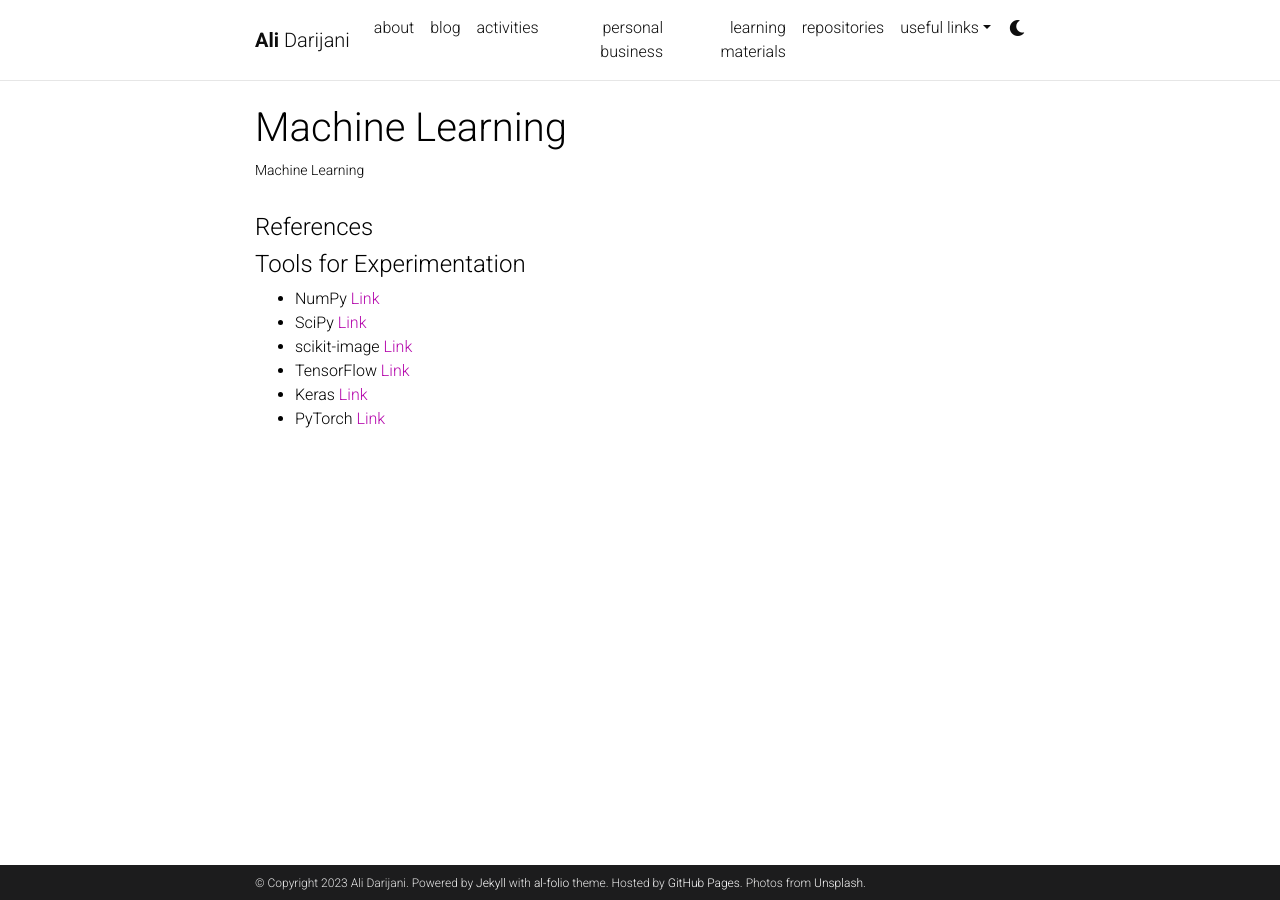
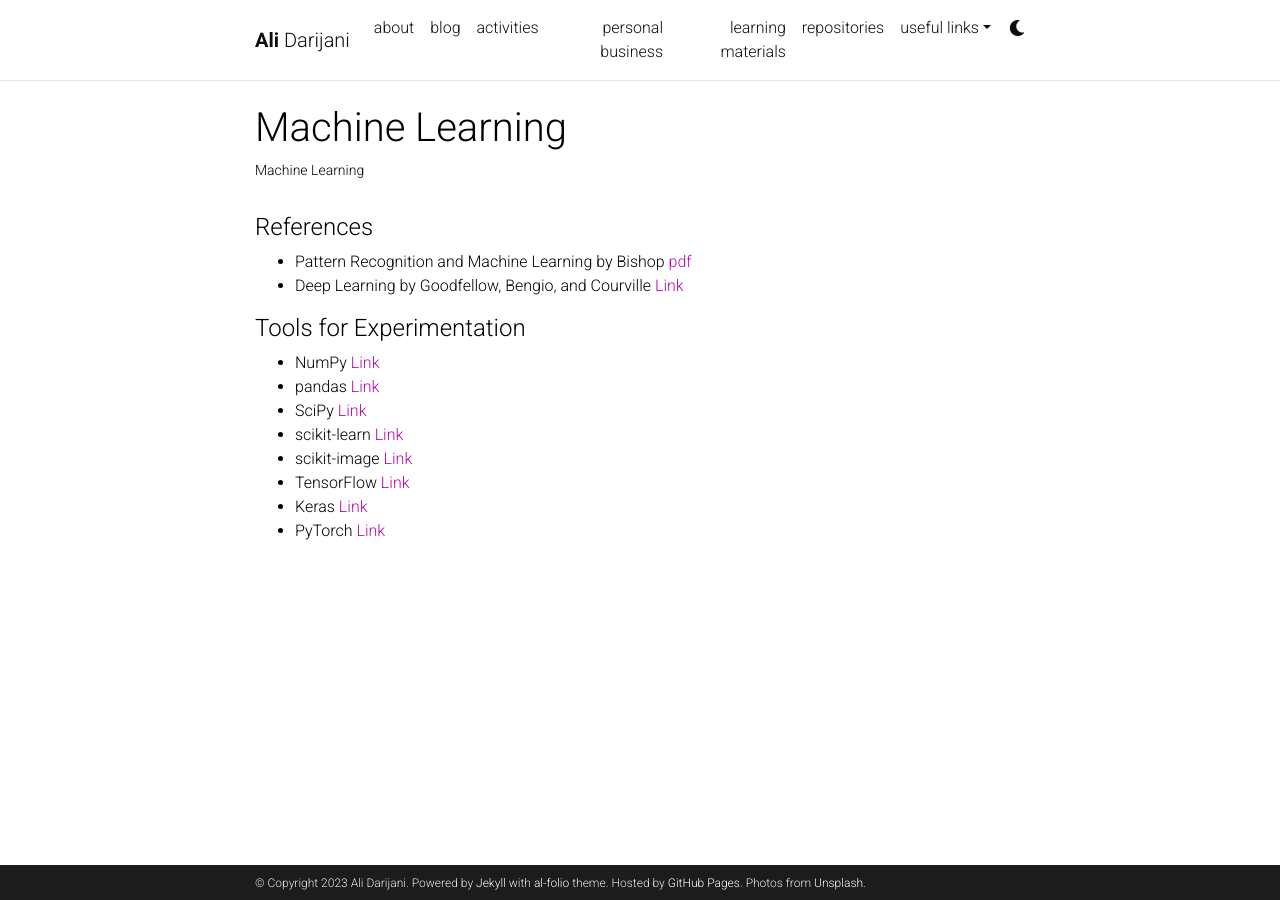
Before and after one commit to adarijani/adarijani.github.io_archived, a Jekyll site: the page built from _projects/ml.md, in a window 1280 px wide. Built offline with Jekyll 4.4.1, drawn with Linux system fonts in a browser that asks for light colours; comment, search, counter and statistics services are not loaded; a style sheet for code colours, icons or effects is not loaded.

Commit message:
Update ml.md

```diff
--- a/_projects/ml.md
+++ b/_projects/ml.md
@@ -9,12 +9,16 @@ category: teaching
 
 #### References
 
+* Pattern Recognition and Machine Learning by Bishop [pdf](https://www.microsoft.com/en-us/research/uploads/prod/2006/01/Bishop-Pattern-Recognition-and-Machine-Learning-2006.pdf)
+* Deep Learning by Goodfellow, Bengio, and Courville [Link](https://www.deeplearningbook.org/)
 
 
 #### Tools for Experimentation
 
 * NumPy [Link](https://numpy.org/)
+* pandas [Link](https://pandas.pydata.org/)
 * SciPy [Link](https://scipy.org/)
+* scikit-learn [Link](https://scikit-learn.org/stable/)
 * scikit-image [Link](https://scikit-image.org/)
 * TensorFlow [Link](https://www.tensorflow.org/)
 * Keras [Link](https://keras.io/)
```
